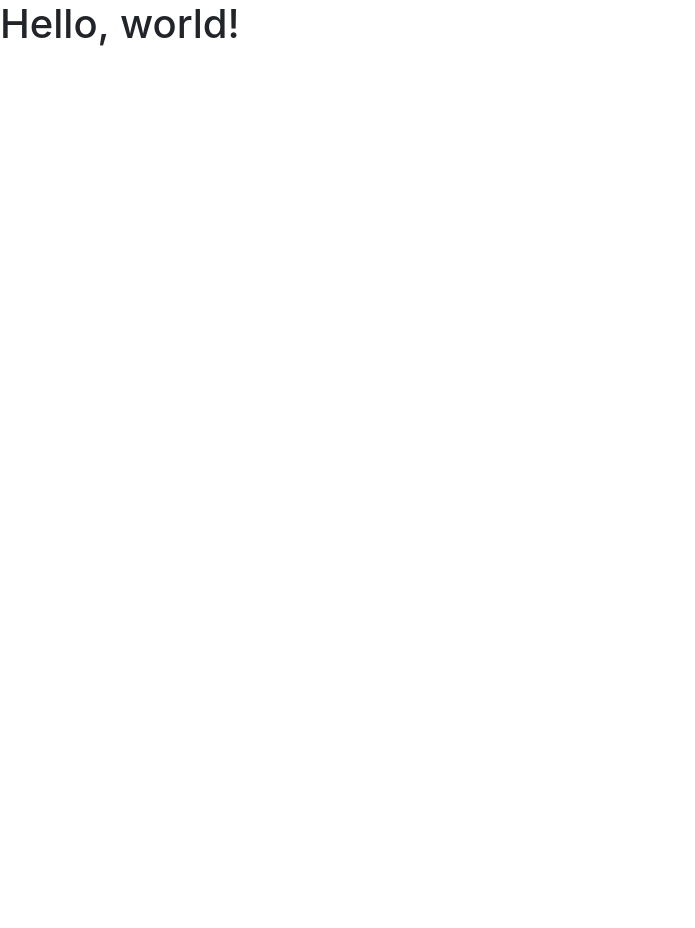
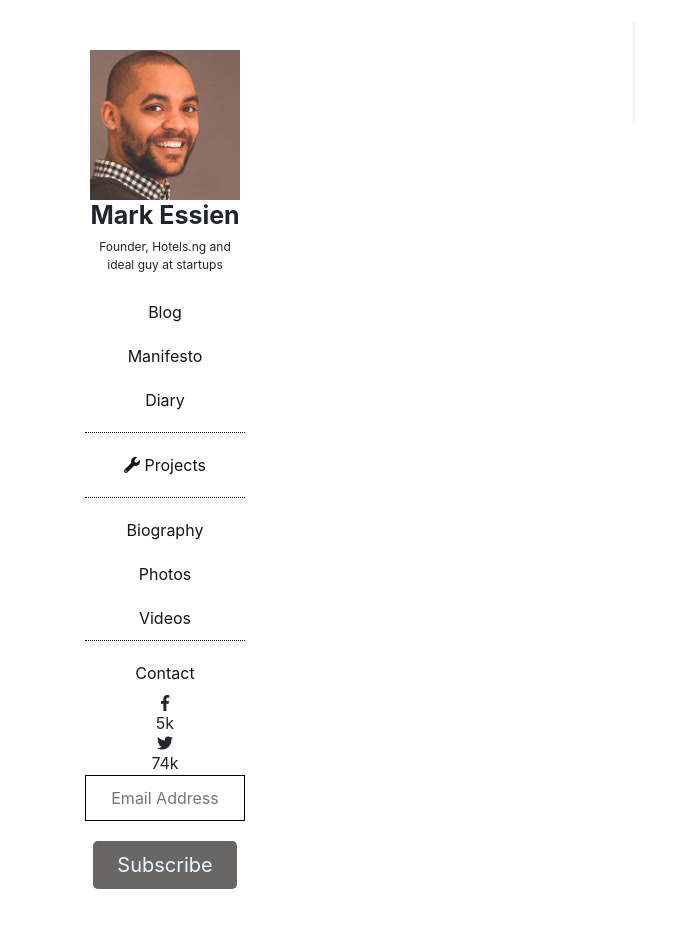
Before and after one commit to Daltimore/socialApp, a plain HTML site: page index.html in a window 1280 px wide. Shown: the whole page, without its empty margins (0-695 px from the left). Before the commit the page ends 800 px from the top, so only its background shows below. Drawn offline with nearby package versions, Linux system fonts and the light colour scheme.

Commit message:
add: sidebar

```diff
--- a/index.html
+++ b/index.html
@@ -3,20 +3,57 @@
 <head>
     <meta charset="utf-8" />
     <meta http-equiv="X-UA-Compatible" content="IE=edge">
+    <meta name="viewport" content="width=device-width, initial-scale=1">
     <title>Social App</title>
-    <meta name="viewport" content="width=device-width, initial-scale=1">
+    <!-- Bootstrap 4 CDN -->
     <link rel="stylesheet" href="https://stackpath.bootstrapcdn.com/bootstrap/4.1.3/css/bootstrap.min.css" integrity="sha384-MCw98/SFnGE8fJT3GXwEOngsV7Zt27NXFoaoApmYm81iuXoPkFOJwJ8ERdknLPMO" crossorigin="anonymous">
+    <link rel="stylesheet" href="https://use.fontawesome.com/releases/v5.5.0/css/all.css" integrity="sha384-B4dIYHKNBt8Bc12p+WXckhzcICo0wtJAoU8YZTY5qE0Id1GSseTk6S+L3BlXeVIU" crossorigin="anonymous">
+    <!-- SCSS File -->
+    <link rel="stylesheet" href="scss/main.css">
 
-    <title>Social App</title>
-  </head>
+</head>
   <body>
-    <h1>Hello, world!</h1>
+    <div class="container">
+      <div class="row" id="containr">
+        <div class="col-2 text-center">
+            <img src="essien.png" width="150" height="150" />
+            <br />
+            <h6 id="markID">Mark Essien</h6>
+            <p style="font-size: 12px;">Founder, Hotels.ng and<br/>ideal guy at startups</p>
+            <div id="sider">
+            <a href="#">Blog</a>
+            <a href="#">Manifesto</a>
+            <a href="#">Diary</a>
+            <!-- .................... -->
+            <a href="#" id="dotted"><i class="fas fa-wrench"></i>&nbsp;Projects</a>
+            <!-- .................... -->
+            <a href="#">Biography</a>
+            <a href="#">Photos</a>
+            <a href="#" id="dott">Videos</a>
+            <a href="#">Contact</a>
+            <div id="social">
+              <div id="social1">
+                  <i class="fab fa-facebook-f"></i> <span>5k</span>
+                  <i class="fab fa-twitter"></i>  <span>74k</span>
+              </div>
+
+          </div>
+          <div class="text-center" >
+            <input placeholder="Email Address" id="inputStyle">
+            <button class="btn btn-lg" id="form">Subscribe</button>
+          </div>
+        </div>
+      </div>
+        <div class="col-10">
+              <hr>
+        </div>
+      </div>
+    </div>
 
     <!-- Optional JavaScript -->
     <!-- jQuery first, then Popper.js, then Bootstrap JS -->
     <script src="https://code.jquery.com/jquery-3.3.1.slim.min.js" integrity="sha384-q8i/X+965DzO0rT7abK41JStQIAqVgRVzpbzo5smXKp4YfRvH+8abtTE1Pi6jizo" crossorigin="anonymous"></script>
     <script src="https://cdnjs.cloudflare.com/ajax/libs/popper.js/1.14.3/umd/popper.min.js" integrity="sha384-ZMP7rVo3mIykV+2+9J3UJ46jBk0WLaUAdn689aCwoqbBJiSnjAK/l8WvCWPIPm49" crossorigin="anonymous"></script>
     <script src="https://stackpath.bootstrapcdn.com/bootstrap/4.1.3/js/bootstrap.min.js" integrity="sha384-ChfqqxuZUCnJSK3+MXmPNIyE6ZbWh2IMqE241rYiqJxyMiZ6OW/JmZQ5stwEULTy" crossorigin="anonymous"></script>
-    <script src="https://cdn.jsdelivr.net/npm/bootstrap-sass@3.3.7/assets/javascripts/bootstrap.min.js"></script>
   </body>
 </html>
--- /dev/null
+++ b/scss/main.scss
@@ -0,0 +1,77 @@
+body{
+  margin: 50px;
+}
+#containr{
+  display: flex;
+  justify-content: space-between;
+}
+#markID{
+  font-weight: bold;
+  font-size: 25px
+
+}
+#sider{
+  display: flex;
+  flex-direction: column;
+
+  a {
+    color: rgb(20, 19, 19);
+    justify-content: space-between;
+    margin-top: 10px;
+    margin-bottom: 10px;
+    text-decoration: none;
+  }
+  a:active {
+    text-decoration: underline;
+  }
+  #dotted {
+    border-top: 1px dotted #000;
+    border-bottom: 1px dotted #000;
+    padding-top: 20px;
+    padding-bottom: 20px;
+  }
+  #dott {
+    border-bottom: 1px dotted #000;
+    padding-bottom: 10px;
+  }
+#social {
+  grid-template-columns: 1fr 1fr;
+}
+
+  #social1 {
+    display: grid;
+  }
+  #inputStyle{
+    width: 100%;
+    border: 1px solid #000;
+    padding: 10px;
+  }
+::-webkit-input-placeholder {
+  text-align: center;
+}
+
+:-moz-placeholder { /* Firefox 18- */
+  text-align: center;
+}
+
+::-moz-placeholder {  /* Firefox 19+ */
+  text-align: center;
+}
+
+:-ms-input-placeholder {
+  text-align: center;
+}
+#form {
+  margin-top: 20px;
+  color: aliceblue;
+  background-color: rgb(105, 102, 102);
+  width: 90%
+}
+
+}
+
+hr{
+  color: #000;
+  transform: rotate(90deg) translateY(101px) translateX(5px);
+  width: 100px;
+}
```
Also changed, not shown: css/main.css (added), essien.png (added), main.scss (deleted), scss/main.css (added), 1 other file.
